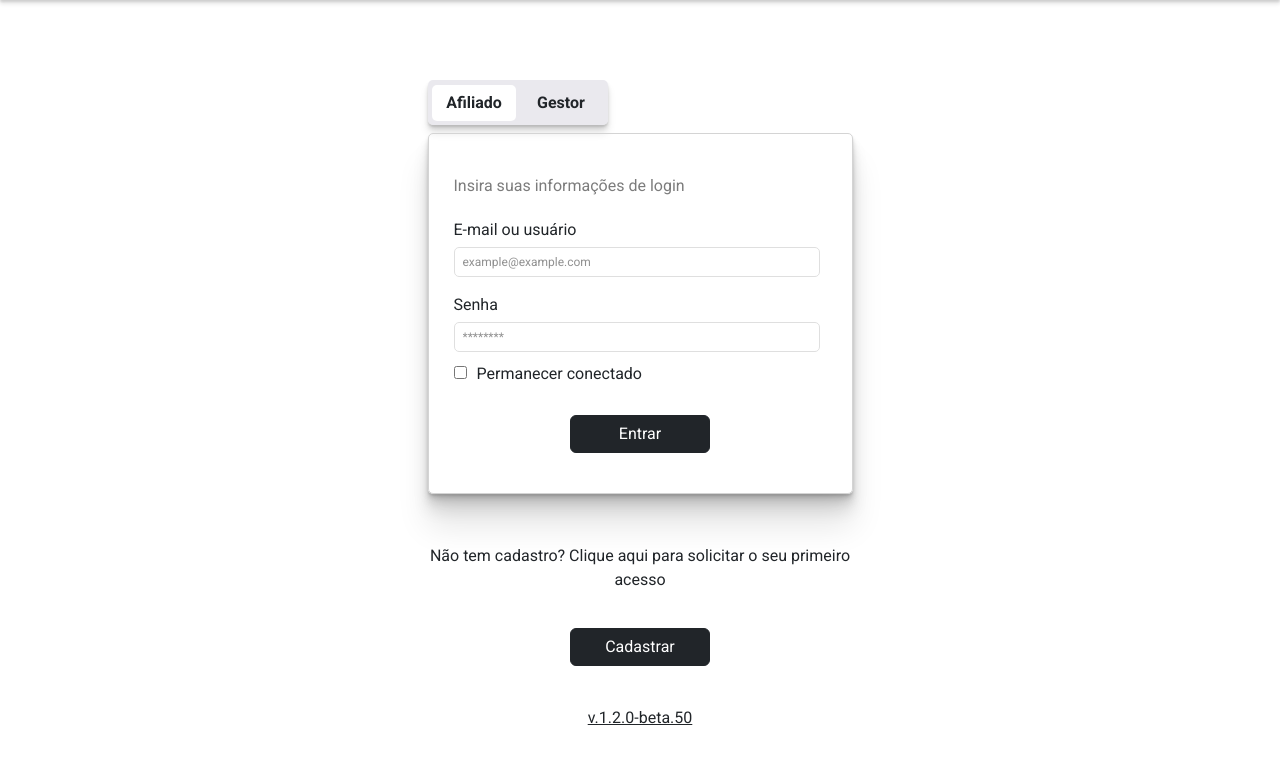
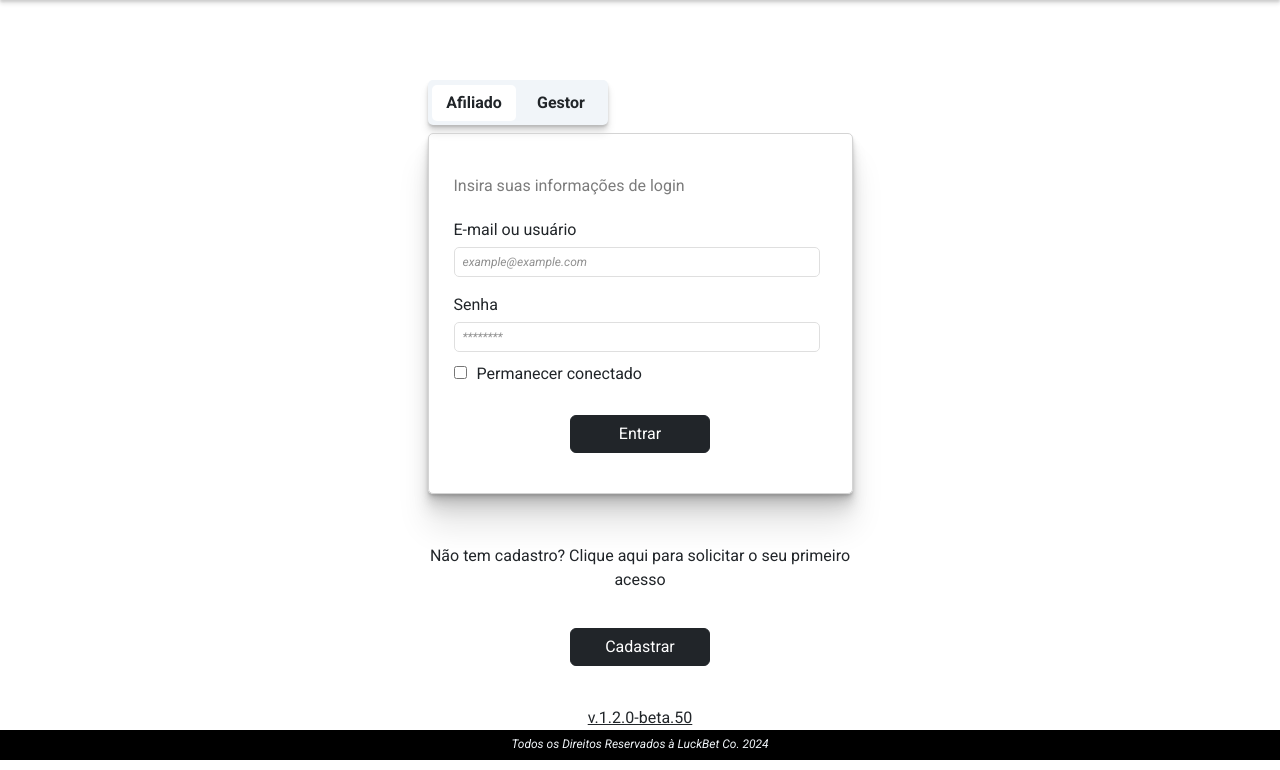
Before and after one commit to vilela00/luckbet, a plain HTML site: page index.html in a window 1280 px wide. Shown: the part 40-810 px from the top of the page. Drawn offline with nearby package versions, Linux system fonts and the light colour scheme.

Commit message:
fixed: css

```diff
--- a/index.html
+++ b/index.html
@@ -40,15 +40,15 @@
                             <p>Insira suas informações de login</p>
                             <div class="user">
                                 <label for="user">E-mail ou usuário</label>
-                                <input type="email" class="box_user" placeholder="example@example.com">
+                                <input type="email" class="box_user" placeholder="example@example.com" id="user">
                             </div>
                             <div class="password">
                                 <label for="password">Senha</label>
-                                <input type="text" class="box_password" placeholder="********">
+                                <input type="text" class="box_password" placeholder="********" id="password">
                             </div>
                             <div class="stay_loged">
                                 <div>
-                                    <input type="checkbox">
+                                    <input type="checkbox" id="checkbox">
                                 </div>
                                 <div>
                                     Permanecer conectado
@@ -73,6 +73,12 @@
 
             </section>
 
+            <footer class="footer">
+                <div class="copyright">
+                    <p>Todos os Direitos Reservados à LuckBet Co. 2024</p>
+                </div>
+            </footer>
+
         </div>
 
         <script src="https://cdn.jsdelivr.net/npm/bootstrap@5.3.3/dist/js/bootstrap.bundle.min.js" integrity="sha384-YvpcrYf0tY3lHB60NNkmXc5s9fDVZLESaAA55NDzOxhy9GkcIdslK1eN7N6jIeHz" crossorigin="anonymous"></script>
--- a/style.css
+++ b/style.css
@@ -70,7 +70,7 @@
     display: flex;
     justify-content: space-around;
     align-items: center;
-    background-color: #dddce49f;
+    background-color: #F1F5F9;
     border-radius: 5px;
     box-shadow:
     rgba(0,0,0,0.1) 0 2px 2px,
@@ -141,6 +141,7 @@
     border: 0.1px solid rgb(216, 216, 216);
     margin-top: 5px;
     padding-left: 8px;
+    font-style: italic;
 }
 
 .password {
@@ -177,8 +178,29 @@
 
 .version {
     margin-top: 40px;
+    margin-bottom: 40px;
 }
 
 .version p {
     text-decoration: underline;
 }
+
+.footer {
+    position: fixed;
+    bottom: 0;
+    width: 100%;
+    height: 30px;
+    background-color: #000;
+}
+
+.copyright {
+    display: flex;
+    justify-content: center;
+    color: #F1F5F9;
+}
+
+.copyright p {
+    font-size: 12px;
+    font-style: italic;
+    padding-top: 5px;
+}
```
